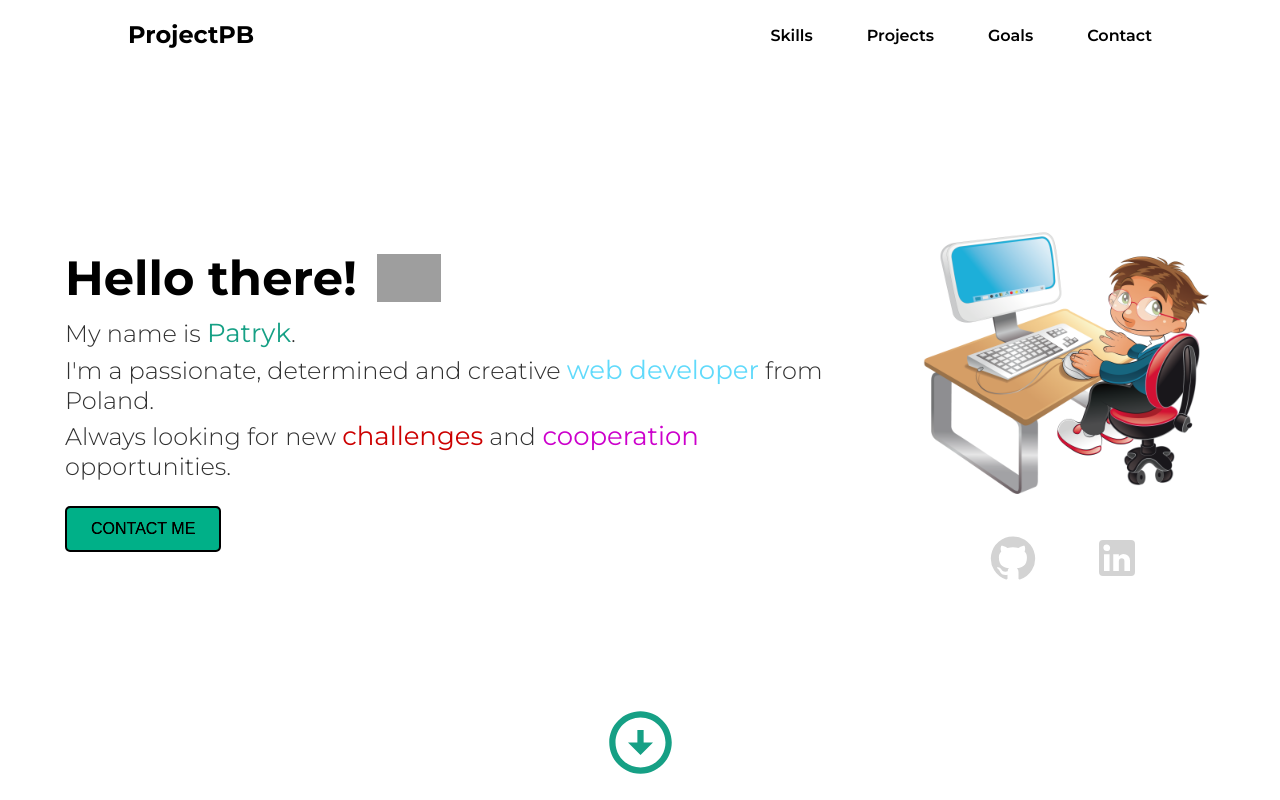
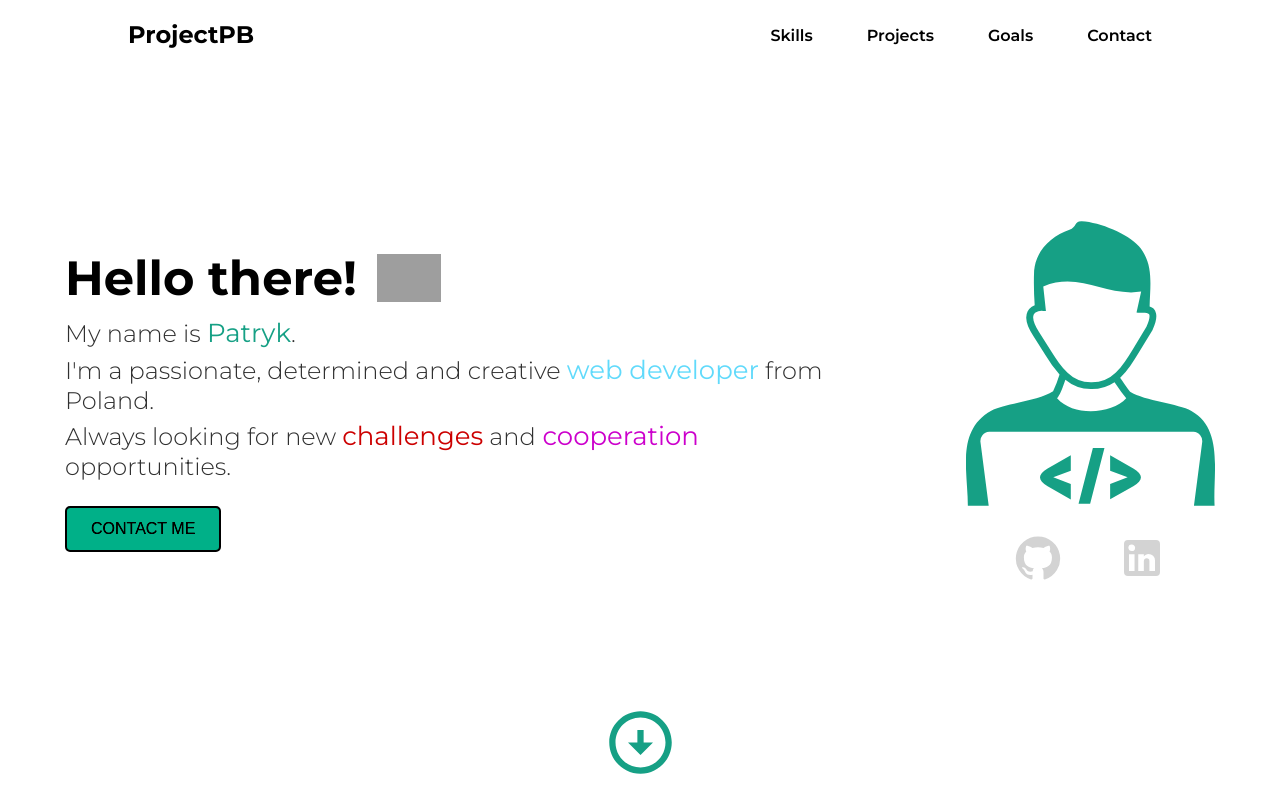
Before and after one commit to ProjectPB/Portfolio, a React (Create React App) app: page / in a window 1280 px wide. Shown: the top 800 px of the page. Built offline with nearby package versions, Linux system fonts and the light colour scheme; no server answers; grey boxes are pictures that could not be loaded.

Commit message:
Replace a banner image

```diff
--- a/src/components/Banner/Styles.js
+++ b/src/components/Banner/Styles.js
@@ -114,6 +114,13 @@ export const ImageContainer = styled.div`
 export const Image = styled.img`
   height: 300px;
   object-fit: contain;
+  filter: invert(47%) sepia(29%) saturate(3806%) hue-rotate(137deg)
+    brightness(90%) contrast(83%);
+  padding-top: 15px;
+
+  @media (max-width: 600px) {
+    height: 250px;
+  }
 `;
 
 export const IconLinksWrapper = styled.div`
--- a/src/components/Banner/index.js
+++ b/src/components/Banner/index.js
@@ -2,7 +2,7 @@ import React from "react";
 import { Link } from "react-scroll";
 import { useWidth } from "./../../hooks";
 
-import bannerImg from "./../../assets/banner/banner_image.png";
+import devImg from "./../../assets/banner/developer.svg";
 import waveDogImg from "./../../assets/banner/dog_wave.png";
 import Button from "../Button";
 
@@ -66,7 +66,7 @@ const Banner = () => {
         </TextContainer>
 
         <ImageContainer>
-          <Image src={bannerImg} alt="Banner image" />
+          <Image src={devImg} alt="Banner image" />
 
           <IconLinksWrapper>
             <LinkRef
```
Also changed, not shown: src/assets/banner/banner_image.png (deleted), src/assets/banner/developer.svg (added).
